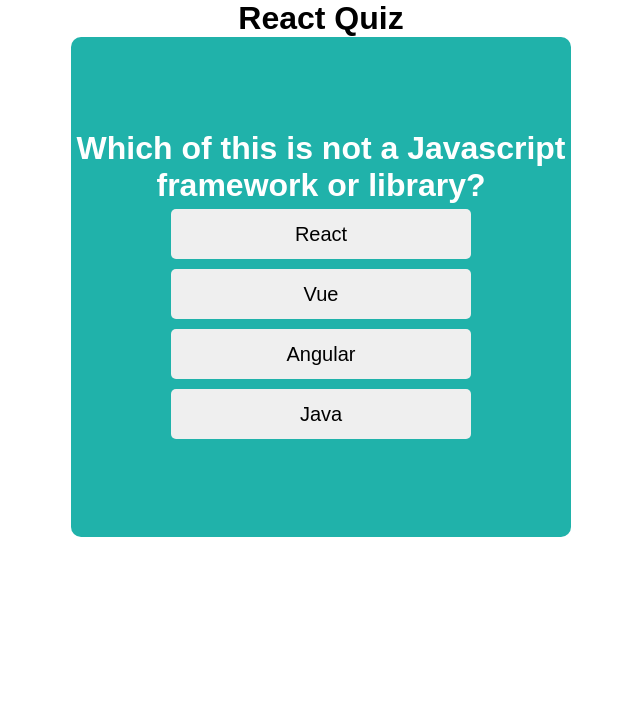
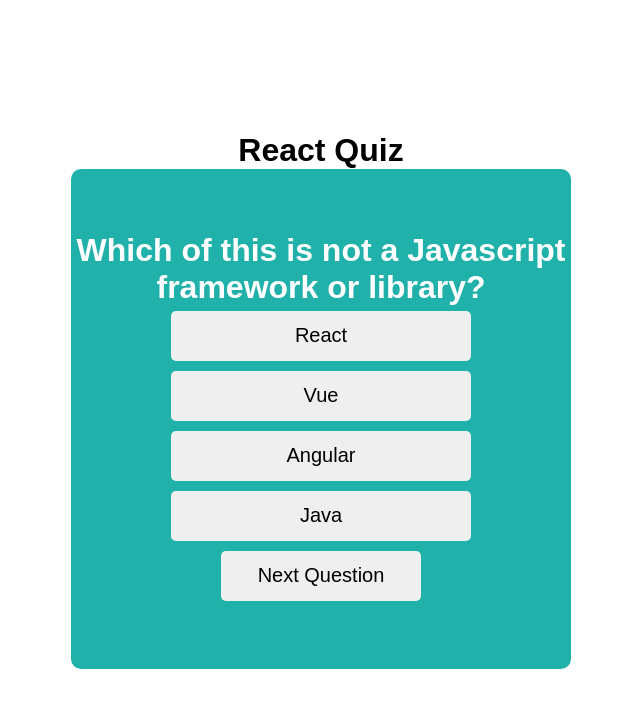
Before and after one commit to khazarglzd/quiz_app_react, a React (Vite) app: page / in a window 1280 px wide. Both pictures are taken after a click on the button "Start Quiz". Shown: the top 708 px of the page, without its empty margins (319-959 px from the left). Built offline with nearby package versions, Linux system fonts and the light colour scheme.

Commit message:
adding functionality to Quiz component

```diff
--- a/src/App.css
+++ b/src/App.css
@@ -2,6 +2,8 @@
   text-align: center;
   font-family: arial;
   display: flex;
+  width: 100vw;
+  height: 100vh;
   justify-content: center;
   align-items: center;
   flex-direction: column;
--- a/src/App.jsx
+++ b/src/App.jsx
@@ -7,11 +7,14 @@
 
 function App() {
   const [gameState, setGameState] = useState("menu")
+  const [score, setScore] = useState(0);
 
   return (
     <div className='App'>
       <h1>React Quiz</h1>
-      <GameStateContext.Provider value={{ gameState, setGameState }}>
+      <GameStateContext.Provider value={{
+        gameState, setGameState, score, setScore
+      }}>
         {gameState === "menu" && <Menu />}
         {gameState === "playing" && <Quiz />}
         {gameState === "finished" && <EndScreen />}
--- a/src/components/Quiz.jsx
+++ b/src/components/Quiz.jsx
@@ -1,18 +1,78 @@
 import "../App.css";
 import { Questions } from "../helpers/Questions";
 import { useState } from "react";
+import { useContext } from "react";
+import { GameStateContext } from "../helpers/Context";
 
 function Quiz() {
     const [currentQuestion, setCurrentQuestion] = useState(0);
+    const [optionChosen, setOptionChosen] = useState("");
 
+    const { score, setScore, gameState, setGameState } = useContext(
+        GameStateContext
+    );
+
+    const chooseOption = (option) => {
+        setOptionChosen(option);
+    };
+
+    const nextQuestion = () => {
+        if (Questions[currentQuestion].asnwer == optionChosen) {
+            setScore(score + 1);
+        }
+        setCurrentQuestion(currentQuestion + 1);
+    };
+
+    const finishQuiz = () => {
+        if (Questions[currentQuestion].asnwer == optionChosen) {
+            setScore(score + 1);
+        }
+        setGameState("finished");
+    };
 
     return (
         <div className="Quiz">
             <h1>{Questions[currentQuestion].prompt}</h1>
-            <button>{Questions[currentQuestion].optionA}</button>
-            <button>{Questions[currentQuestion].optionB}</button>
-            <button>{Questions[currentQuestion].optionC}</button>
-            <button>{Questions[currentQuestion].optionD}</button>
+            <div className="questions">
+                <button
+                    onClick={() => {
+                        chooseOption("optionA");
+                    }}
+                >
+                    {Questions[currentQuestion].optionA}
+                </button>
+                <button
+                    onClick={() => {
+                        chooseOption("optionB");
+                    }}
+                >
+                    {Questions[currentQuestion].optionB}
+                </button>
+                <button
+                    onClick={() => {
+                        chooseOption("optionC");
+                    }}
+                >
+                    {Questions[currentQuestion].optionC}
+                </button>
+                <button
+                    onClick={() => {
+                        chooseOption("optionD");
+                    }}
+                >
+                    {Questions[currentQuestion].optionD}
+                </button>
+            </div>
+
+            {currentQuestion == Questions.length - 1 ? (
+                <button onClick={finishQuiz} id="nextQuestion">
+                    Finish Quiz
+                </button>
+            ) : (
+                <button onClick={nextQuestion} id="nextQuestion">
+                    Next Question
+                </button>
+            )}
         </div>
     );
 }
```
